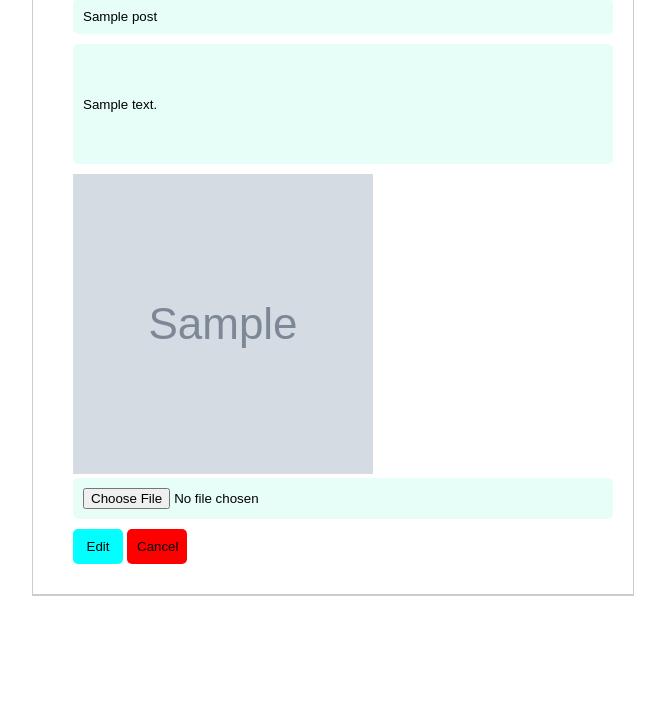
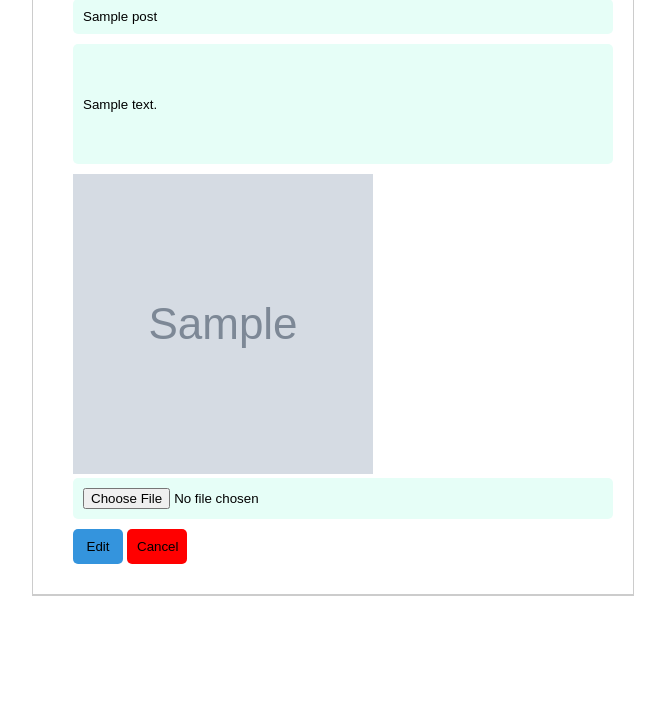
Before and after one commit to Pratikdc/TwitterClone2, a Django app: template templates/update.html in a window 1280 px wide. Shown: the part 101-808 px from the top of the page, without its empty margins (307-972 px from the left). Run offline with Django 3.2, Linux system fonts and the light colour scheme; the template is opened without the code that fills it: most values are stand-ins (such as "Sample title", 1, 10 or a date in 2020); grey boxes marked "Sample" are stand-in pictures.

Commit message:
Full and final update

```diff
--- a/templates/update.html
+++ b/templates/update.html
@@ -33,7 +33,7 @@
       <input
         type="submit"
         value="Edit"
-        style="width: 50px; background-color: aqua"
+        style="width: 50px; background-color: #3494dd"
       />
       <input
         type="submit"
```
